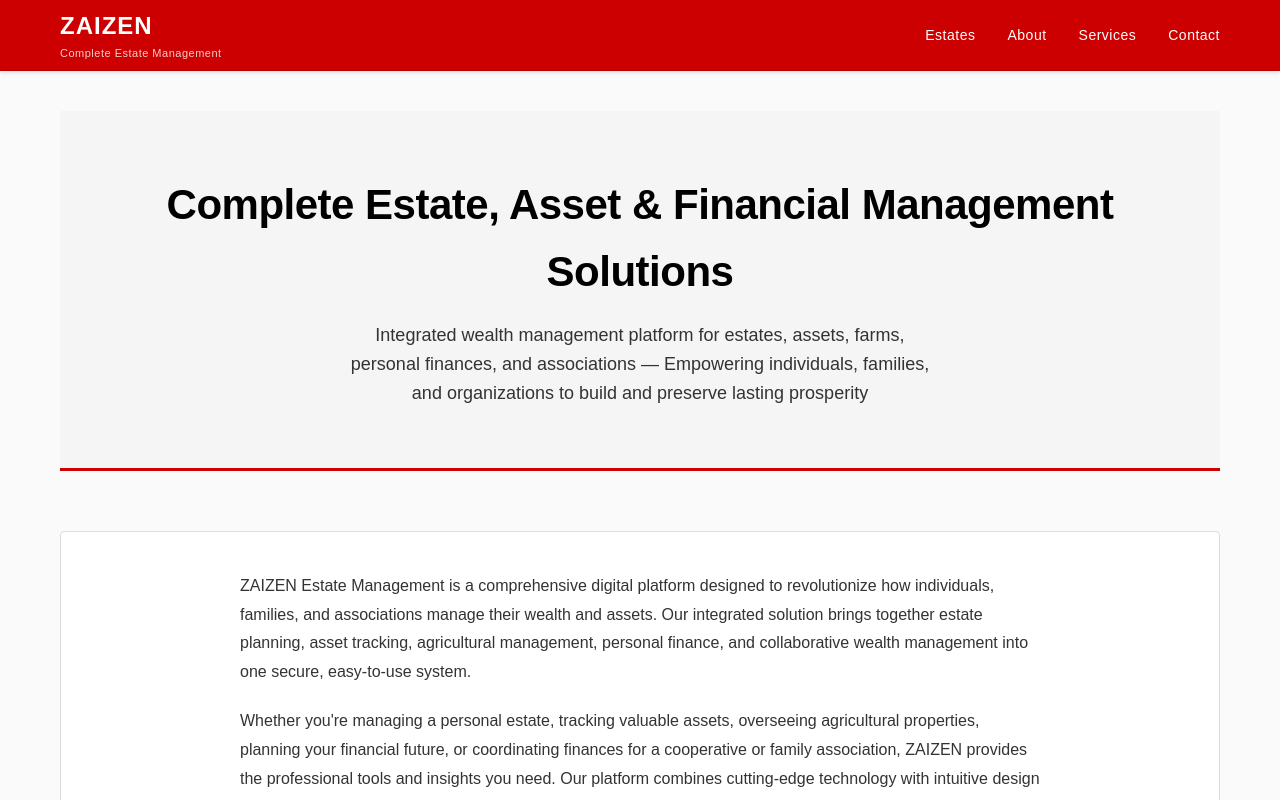
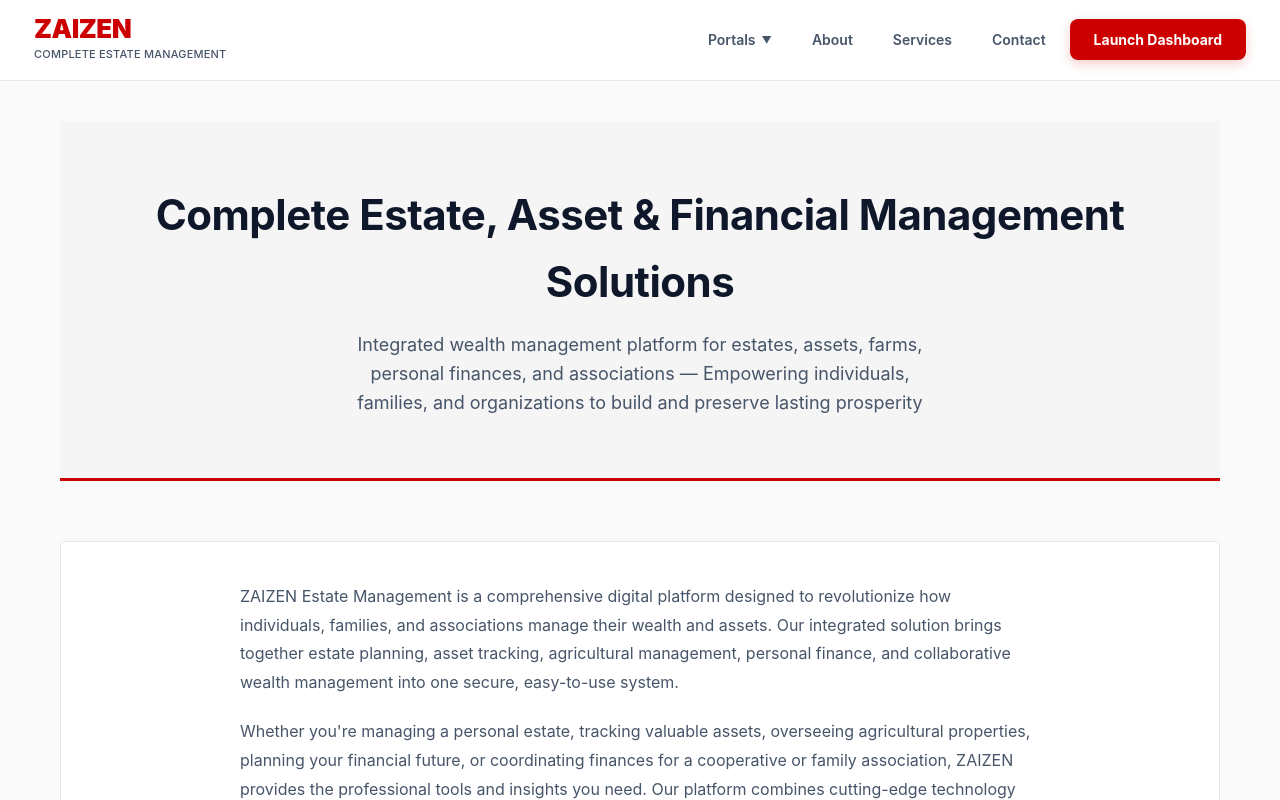
Before and after one commit to gsouleman/ZAIZEN, a React (Vite) app: page / in a window 1280 px wide. Shown: the top 800 px of the page. Built offline with nearby package versions, Linux system fonts and the light colour scheme.

Commit message:
Revamp navigation and header for a professional look

```diff
--- a/src/App.tsx
+++ b/src/App.tsx
@@ -34,18 +34,19 @@ const LINKS = [
 
 const NAV_ITEMS = [
     {
-        label: 'Estates',
+        label: 'Portals',
         items: [
-            { label: 'Personal Estate', url: 'https://ghouenzen.onrender.com/dashboard' },
-            { label: 'Campost Mankon', url: 'https://campost-biling.onrender.com/' },
-            { label: 'Family', url: 'https://family-cw0o.onrender.com/dashboard' },
-            { label: 'Cooperate', url: 'https://great-ideas.onrender.com/' },
-            { label: 'Farm Management', url: 'https://farm-management-qb62.onrender.com/landing.html' },
+            { label: 'Personal Estate', desc: 'Secure asset & wealth dashboard', url: 'https://ghouenzen.onrender.com/dashboard' },
+            { label: 'Campost Mankon', desc: 'Family heritage management', url: 'https://campost-biling.onrender.com/' },
+            { label: 'Family Wealth', desc: 'Inheritance & collective tracking', url: 'https://family-cw0o.onrender.com/dashboard' },
+            { label: 'Cooperate', desc: 'Enterprise estate solutions', url: 'https://great-ideas.onrender.com/' },
+            { label: 'Farm Management', desc: 'Agricultural operations & land', url: 'https://farm-management-qb62.onrender.com/landing.html' },
         ],
     },
     { label: 'About', url: '#about' },
     { label: 'Services', url: '#services' },
     { label: 'Contact', url: '#contact' },
+    { label: 'Launch Dashboard', url: 'https://ghouenzen.onrender.com/dashboard', isCTA: true },
 ];
 
 const SERVICES = [
@@ -100,10 +101,10 @@ function App() {
             {/* Navigation Header */}
             <header className="header">
                 <div className="header-inner">
-                    <div className="logo">
+                    <a href="/" className="logo">
                         <h1 className="logo-text">ZAIZEN</h1>
                         <span className="logo-subtitle">Complete Estate Management</span>
-                    </div>
+                    </a>
 
                     <nav className="nav">
                         {NAV_ITEMS.map((item) => (
@@ -113,12 +114,20 @@ function App() {
                                 onMouseEnter={() => item.items && setActiveDropdown(item.label)}
                                 onMouseLeave={() => setActiveDropdown(null)}
                             >
-                                {item.url ? (
+                                {item.isCTA ? (
+                                    <a href={item.url} className="btn-launch" target="_blank" rel="noopener noreferrer">
+                                        {item.label}
+                                    </a>
+                                ) : item.url ? (
                                     <a href={item.url} className="nav-link">
                                         {item.label}
+                                        {item.items && <span style={{ fontSize: '10px', marginLeft: '2px' }}>▼</span>}
                                     </a>
                                 ) : (
-                                    <span className="nav-link">{item.label}</span>
+                                    <span className="nav-link">
+                                        {item.label}
+                                        {item.items && <span style={{ fontSize: '10px', marginLeft: '2px' }}>▼</span>}
+                                    </span>
                                 )}
 
                                 {item.items && activeDropdown === item.label && (
@@ -131,7 +140,8 @@ function App() {
                                                 target="_blank"
                                                 rel="noopener noreferrer"
                                             >
-                                                {subItem.label}
+                                                <span className="dropdown-item-label">{subItem.label}</span>
+                                                {subItem.desc && <span className="dropdown-item-desc">{subItem.desc}</span>}
                                             </a>
                                         ))}
                                     </div>
--- a/src/index.css
+++ b/src/index.css
@@ -1,11 +1,18 @@
 :root {
   --primary: #CC0000;
+  --primary-dark: #A30000;
   --accent: #CC0000;
   --background: #FFFFFF;
-  --text: #000000;
-  --text-light: #333333;
-  --border: #DDDDDD;
-  --font-sans: Arial, Helvetica, sans-serif;
+  --surface: #F8FAFC;
+  --text: #0F172A;
+  --text-light: #475569;
+  --text-muted: #94A3B8;
+  --border: #E2E8F0;
+  --header-bg: rgba(255, 255, 255, 0.8);
+  --font-sans: 'Inter', system-ui, -apple-system, sans-serif;
+  --shadow-sm: 0 1px 2px 0 rgb(0 0 0 / 0.05);
+  --shadow-md: 0 4px 6px -1px rgb(0 0 0 / 0.1), 0 2px 4px -2px rgb(0 0 0 / 0.1);
+  --shadow-lg: 0 10px 15px -3px rgb(0 0 0 / 0.1), 0 4px 6px -4px rgb(0 0 0 / 0.1);
 }
 
 * {
@@ -35,48 +42,55 @@ a {
 
 /* Header with Navigation */
 .header {
-  background-color: var(--primary);
-  border-bottom: 1px solid rgba(0, 0, 0, 0.1);
-  box-shadow: 0 2px 4px rgba(0, 0, 0, 0.1);
+  background-color: var(--header-bg);
+  backdrop-filter: blur(12px);
+  -webkit-backdrop-filter: blur(12px);
+  border-bottom: 1px solid var(--border);
   position: sticky;
   top: 0;
   z-index: 1000;
+  transition: all 0.3s ease;
 }
 
 .header-inner {
-  max-width: 1200px;
+  max-width: 1260px;
   margin: 0 auto;
-  padding: 0 20px;
+  padding: 0 24px;
   display: flex;
   align-items: center;
   justify-content: space-between;
-  height: 70px;
+  height: 80px;
 }
 
 .logo {
   display: flex;
   flex-direction: column;
+  text-decoration: none;
 }
 
 .logo-text {
-  font-size: 24px;
+  font-size: 26px;
   font-weight: 900;
-  color: #FFFFFF;
-  letter-spacing: 1px;
+  color: var(--primary);
+  letter-spacing: -0.5px;
   margin: 0;
+  line-height: 1;
 }
 
 .logo-subtitle {
   font-size: 11px;
-  color: rgba(255, 255, 255, 0.8);
-  letter-spacing: 0.5px;
+  font-weight: 500;
+  color: var(--text-light);
+  letter-spacing: 0.2px;
+  margin-top: 4px;
+  text-transform: uppercase;
 }
 
 /* Navigation */
 .nav {
   display: flex;
   align-items: center;
-  gap: 32px;
+  gap: 8px;
 }
 
 .nav-item {
@@ -85,46 +99,107 @@ a {
 
 .nav-link {
   font-size: 14px;
-  font-weight: 500;
-  color: #FFFFFF;
-  letter-spacing: 0.5px;
+  font-weight: 600;
+  color: var(--text-light);
+  padding: 10px 16px;
+  border-radius: 8px;
   cursor: pointer;
-  transition: color 0.2s;
-  padding: 24px 0;
-  display: inline-block;
+  transition: all 0.2s cubic-bezier(0.4, 0, 0.2, 1);
+  display: flex;
+  align-items: center;
+  gap: 4px;
 }
 
 .nav-link:hover {
-  color: rgba(255, 255, 255, 0.7);
+  color: var(--primary);
+  background-color: rgba(204, 0, 0, 0.05);
+}
+
+.nav-link.active {
+  color: var(--primary);
+  background-color: rgba(204, 0, 0, 0.08);
 }
 
 .dropdown {
   position: absolute;
-  top: 100%;
-  left: 0;
+  top: calc(100% + 8px);
+  right: 0;
   background: #FFFFFF;
   border: 1px solid var(--border);
-  box-shadow: 0 4px 12px rgba(0, 0, 0, 0.1);
-  min-width: 220px;
+  border-radius: 12px;
+  box-shadow: var(--shadow-lg);
+  min-width: 240px;
+  padding: 8px;
   z-index: 1001;
+  transform-origin: top right;
+  animation: dropdownEnter 0.2s ease-out;
+}
+
+@keyframes dropdownEnter {
+  from {
+    opacity: 0;
+    transform: scale(0.95) translateY(-10px);
+  }
+
+  to {
+    opacity: 1;
+    transform: scale(1) translateY(0);
+  }
 }
 
 .dropdown-item {
-  display: block;
-  padding: 12px 20px;
+  display: flex;
+  flex-direction: column;
+  padding: 12px 14px;
   font-size: 14px;
-  color: var(--text);
-  border-bottom: 1px solid var(--border);
-  transition: background-color 0.2s;
+  border-radius: 8px;
+  color: var(--text-light);
+  transition: all 0.2s ease;
+  margin-bottom: 2px;
 }
 
 .dropdown-item:last-child {
-  border-bottom: none;
+  margin-bottom: 0;
+}
+
+.dropdown-item-label {
+  font-weight: 600;
+  color: var(--text);
+}
+
+.dropdown-item-desc {
+  font-size: 11px;
+  color: var(--text-muted);
+  margin-top: 2px;
 }
 
 .dropdown-item:hover {
-  background-color: #F8F8F8;
-  color: var(--accent);
+  background-color: var(--surface);
+  color: var(--primary);
+}
+
+.dropdown-item:hover .dropdown-item-label {
+  color: var(--primary);
+}
+
+/* CTA Button */
+.btn-launch {
+  background-color: var(--primary);
+  color: #FFFFFF;
+  padding: 12px 24px;
+  border-radius: 8px;
+  font-size: 14px;
+  font-weight: 700;
+  transition: all 0.2s ease;
+  border: none;
+  cursor: pointer;
+  box-shadow: 0 4px 12px rgba(204, 0, 0, 0.2);
+}
+
+.btn-launch:hover {
+  background-color: var(--primary-dark);
+  transform: translateY(-2px);
+  box-shadow: 0 6px 16px rgba(204, 0, 0, 0.3);
 }
 
 /* Main Content */
@@ -359,50 +434,53 @@ a {
 }
 
 /* Footer */
-
 .footer {
-  background-color: var(--primary);
-  color: #FFFFFF;
-  padding: 40px 20px;
+  background-color: #FFFFFF;
+  border-top: 1px solid var(--border);
+  color: var(--text);
+  padding: 80px 20px 40px;
   margin-top: auto;
 }
 
 .footer-content {
-  max-width: 1200px;
+  max-width: 1260px;
   margin: 0 auto;
   display: grid;
-  grid-template-columns: repeat(3, 1fr);
-  gap: 40px;
+  grid-template-columns: 2fr 1fr 1fr;
+  gap: 80px;
 }
 
 .footer-heading {
-  font-size: 16px;
-  font-weight: 600;
-  margin-bottom: 12px;
-  color: #FFFFFF;
+  font-size: 18px;
+  font-weight: 800;
+  margin-bottom: 24px;
+  color: var(--primary);
+  letter-spacing: -0.5px;
 }
 
 .footer-text {
-  font-size: 13px;
-  color: rgba(255, 255, 255, 0.8);
-  margin-bottom: 8px;
+  font-size: 14px;
+  color: var(--text-light);
+  margin-bottom: 12px;
+  line-height: 1.6;
 }
 
 .footer-section {
   display: flex;
   flex-direction: column;
-  gap: 8px;
 }
 
 .footer-link {
-  font-size: 13px;
-  color: rgba(255, 255, 255, 0.8);
-  transition: color 0.2s;
+  font-size: 14px;
+  color: var(--text-light);
+  transition: all 0.2s ease;
   display: block;
+  margin-bottom: 12px;
 }
 
 .footer-link:hover {
-  color: #FFFFFF;
+  color: var(--primary);
+  transform: translateX(4px);
 }
 
 /* Responsive Design */
```
